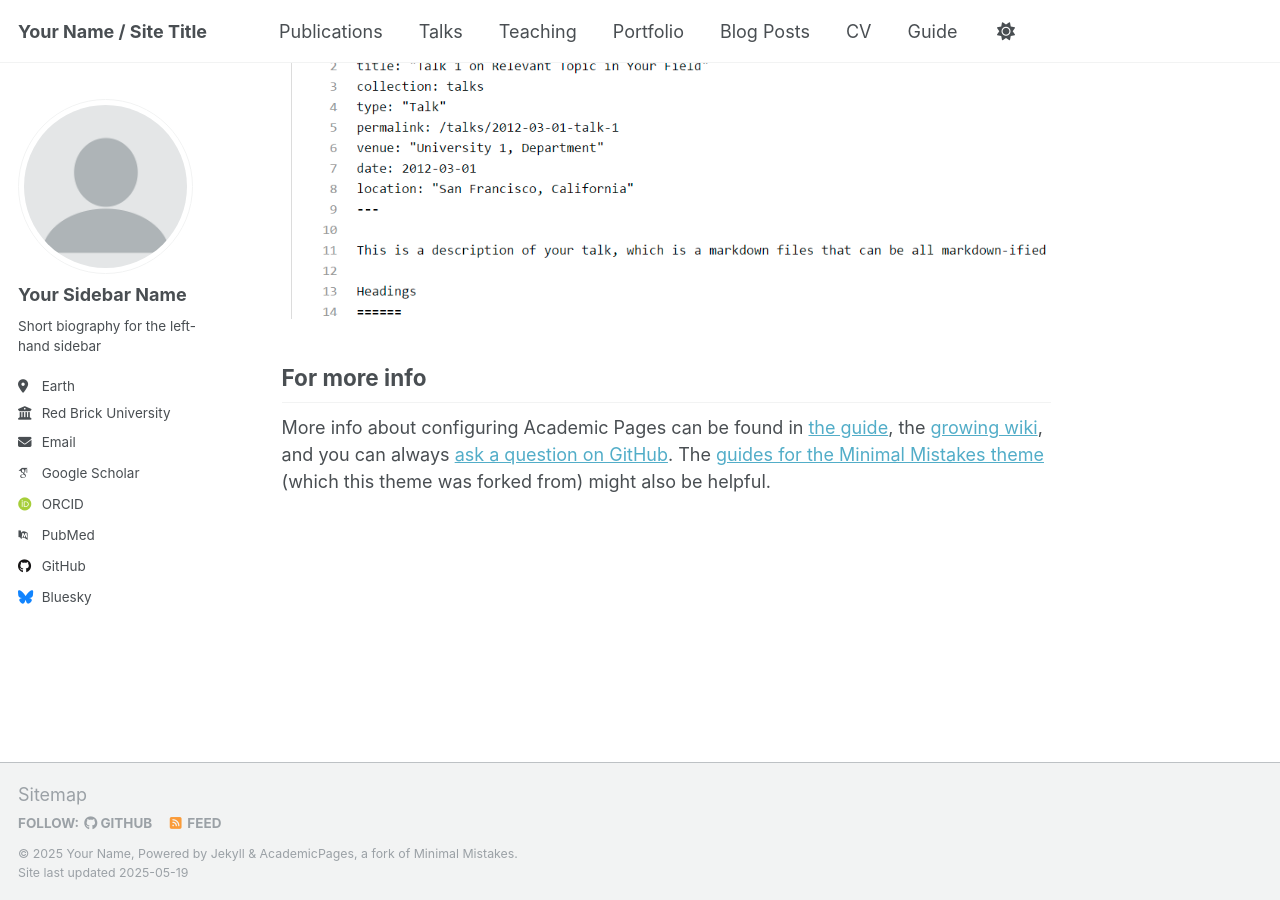
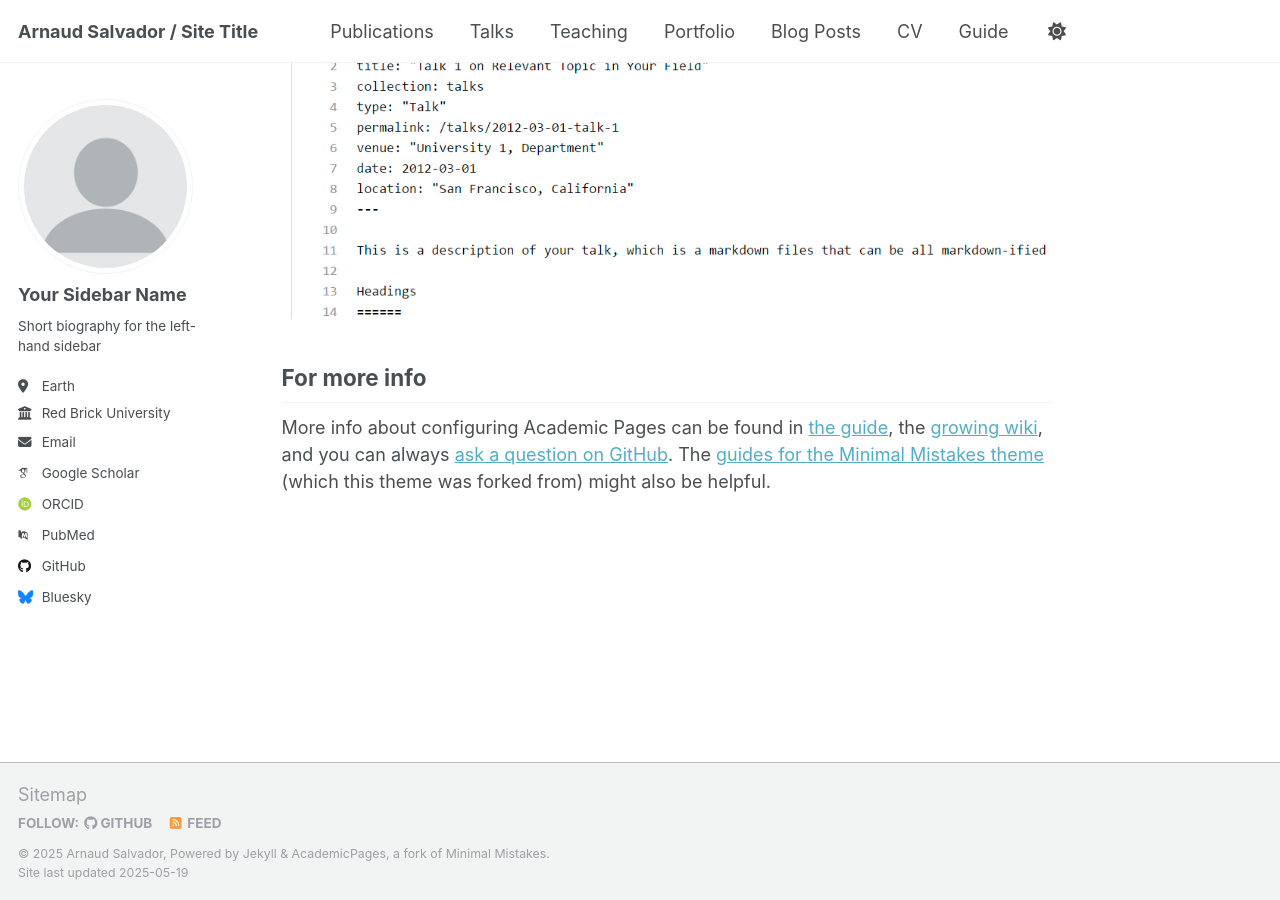
Before and after one commit to arnaudsalvador/arnaudsalvador.github.io, a Jekyll site: the page built from _pages/about.md, in a window 1280 px wide and 900 px high, scrolled down 2636 px. Built offline with Jekyll 4.4.1, drawn with Linux system fonts in a browser that asks for light colours; some web fonts are replaced.

Commit message:
1st edit

```diff
--- a/_config.yml
+++ b/_config.yml
@@ -9,13 +9,13 @@
 # Basic Site Settings
 locale                   : "en-US"
 site_theme               : "default"
-title                    : "Your Name / Site Title"
+title                    : "Arnaud Salvador / Site Title"
 title_separator          : "-"
-name                     : &name "Your Name"
+name                     : &name "Arnaud Salvador"
 description              : &description "personal description"
-url                      : https://academicpages.github.io # the base hostname & protocol for your site e.g. "https://[your GitHub username].github.io" or if you already have some other page hosted on Github then use "https://[your GitHub username].github.io/[Your Repo Name]"
+url                      : https://arnaudsalvador.github.io # the base hostname & protocol for your site e.g. "https://[your GitHub username].github.io" or if you already have some other page hosted on Github then use "https://[your GitHub username].github.io/[Your Repo Name]"
 baseurl                  : "" # the subpath of your site, e.g. "/blog"
-repository               : "academicpages/academicpages.github.io"
+repository               : "arnaudsalvador/arnaudsalvador.github.io"
 
 # Site Author - The following control what appear as part of the author content on the side bar.
 #               If a field is blank the icon and link will not appear, otherwise it will be shown.
```
